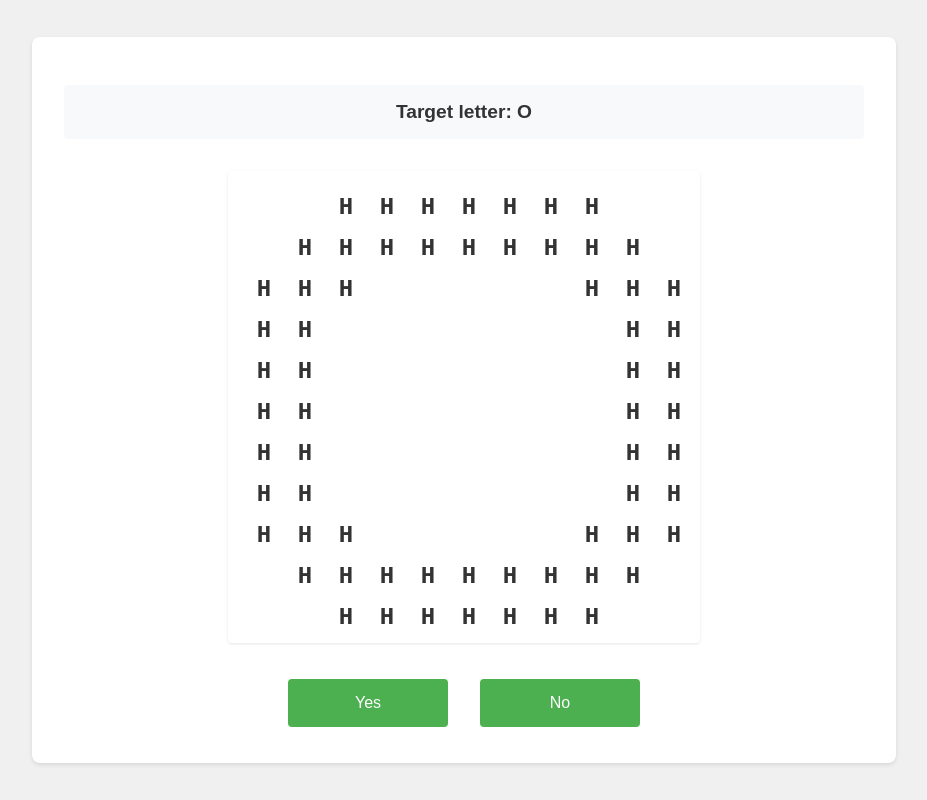
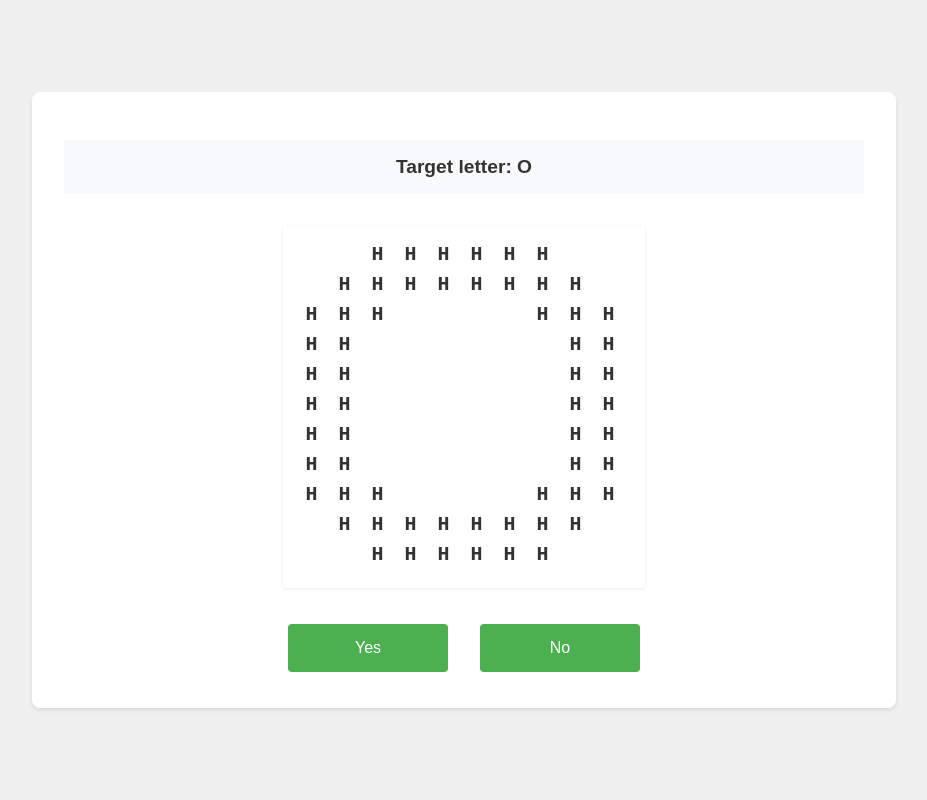
Before and after one commit to mofeimw/nyu-creating-connections-navon, a plain HTML site: page index.html in a window 1280 px wide. Both pictures are taken after a click on the button "Start Test". Shown: the whole page, without its empty margins (176-1103 px from the left). Drawn offline with Linux system fonts and the light colour scheme.

Commit message:
small fix - letter size/readability with grid

```diff
--- a/css/styles.css
+++ b/css/styles.css
@@ -76,10 +76,10 @@ body {
 
 .navon-display {
     display: grid;
-    grid-template-columns: repeat(11, 1fr);
-    gap: 1px;
-    width: 440px;
-    height: 440px;
+    grid-template-columns: repeat(10, 1fr);
+    gap: 0px;
+    width: 330px;
+    height: 330px;
     margin: 2rem auto;
     font-family: monospace;
     background-color: #fff;
@@ -92,12 +92,14 @@ body {
     display: flex;
     justify-content: center;
     align-items: center;
-    font-size: 24px;
+    font-size: 20px;
     font-weight: 500;
-    height: 40px;
-    width: 40px;
+    height: 25px;
+    width: 25px;
     color: #333;
     font-weight: bold;
+    line-height: 1;
+    padding: 0;
 }
 
 .target-info {
--- a/js/letters.js
+++ b/js/letters.js
@@ -1,71 +1,58 @@
 // available letters for the test
-const letters = ['H', 'S', 'O', 'E', 'T'];
+const letters = ['H', 'O', 'E', 'T'];
 
 // letter patterns for drawing the Navon figures (11x11 grid)
 const letterPatterns = {
     'H': [
-        [1,1,0,0,0,0,0,0,0,1,1],
-        [1,1,0,0,0,0,0,0,0,1,1],
-        [1,1,0,0,0,0,0,0,0,1,1],
-        [1,1,0,0,0,0,0,0,0,1,1],
-        [1,1,1,1,1,1,1,1,1,1,1],
-        [1,1,1,1,1,1,1,1,1,1,1],
-        [1,1,1,1,1,1,1,1,1,1,1],
-        [1,1,0,0,0,0,0,0,0,1,1],
-        [1,1,0,0,0,0,0,0,0,1,1],
-        [1,1,0,0,0,0,0,0,0,1,1],
-        [1,1,0,0,0,0,0,0,0,1,1]
+        [1,1,0,0,0,0,0,0,1,1],
+        [1,1,0,0,0,0,0,0,1,1],
+        [1,1,0,0,0,0,0,0,1,1],
+        [1,1,0,0,0,0,0,0,1,1],
+        [1,1,0,0,0,0,0,0,1,1],
+        [1,1,1,1,1,1,1,1,1,1],
+        [1,1,1,1,1,1,1,1,1,1],
+        [1,1,0,0,0,0,0,0,1,1],
+        [1,1,0,0,0,0,0,0,1,1],
+        [1,1,0,0,0,0,0,0,1,1],
+        [1,1,0,0,0,0,0,0,1,1]
     ],
     'O': [
-        [0,0,1,1,1,1,1,1,1,0,0],
-        [0,1,1,1,1,1,1,1,1,1,0],
-        [1,1,1,0,0,0,0,0,1,1,1],
-        [1,1,0,0,0,0,0,0,0,1,1],
-        [1,1,0,0,0,0,0,0,0,1,1],
-        [1,1,0,0,0,0,0,0,0,1,1],
-        [1,1,0,0,0,0,0,0,0,1,1],
-        [1,1,0,0,0,0,0,0,0,1,1],
-        [1,1,1,0,0,0,0,0,1,1,1],
-        [0,1,1,1,1,1,1,1,1,1,0],
-        [0,0,1,1,1,1,1,1,1,0,0]
-    ],
-    'S': [
-        [0,1,1,1,1,1,1,1,1,1,0],
-        [1,1,1,1,1,1,1,1,1,1,1],
-        [1,1,0,0,0,0,0,0,0,0,0],
-        [1,1,0,0,0,0,0,0,0,0,0],
-        [1,1,1,1,1,1,1,1,1,0,0],
-        [0,1,1,1,1,1,1,1,1,1,0],
-        [0,0,0,0,0,0,0,1,1,1,1],
-        [0,0,0,0,0,0,0,0,0,1,1],
-        [1,1,0,0,0,0,0,0,0,1,1],
-        [1,1,1,1,1,1,1,1,1,1,1],
-        [0,1,1,1,1,1,1,1,1,0,0]
+        [0,0,1,1,1,1,1,1,0,0],
+        [0,1,1,1,1,1,1,1,1,0],
+        [1,1,1,0,0,0,0,1,1,1],
+        [1,1,0,0,0,0,0,0,1,1],
+        [1,1,0,0,0,0,0,0,1,1],
+        [1,1,0,0,0,0,0,0,1,1],
+        [1,1,0,0,0,0,0,0,1,1],
+        [1,1,0,0,0,0,0,0,1,1],
+        [1,1,1,0,0,0,0,1,1,1],
+        [0,1,1,1,1,1,1,1,1,0],
+        [0,0,1,1,1,1,1,1,0,0]
     ],
     'E': [
-        [1,1,1,1,1,1,1,1,1,1,1],
-        [1,1,1,1,1,1,1,1,1,1,1],
-        [1,1,0,0,0,0,0,0,0,0,0],
-        [1,1,0,0,0,0,0,0,0,0,0],
-        [1,1,1,1,1,1,1,1,1,0,0],
-        [1,1,1,1,1,1,1,1,1,0,0],
-        [1,1,0,0,0,0,0,0,0,0,0],
-        [1,1,0,0,0,0,0,0,0,0,0],
-        [1,1,0,0,0,0,0,0,0,0,0],
-        [1,1,1,1,1,1,1,1,1,1,1],
-        [1,1,1,1,1,1,1,1,1,1,1]
+        [1,1,1,1,1,1,1,1,1,1],
+        [1,1,1,1,1,1,1,1,1,1],
+        [1,1,0,0,0,0,0,0,0,0],
+        [1,1,0,0,0,0,0,0,0,0],
+        [1,1,1,1,1,1,1,1,0,0],
+        [1,1,1,1,1,1,1,1,0,0],
+        [1,1,0,0,0,0,0,0,0,0],
+        [1,1,0,0,0,0,0,0,0,0],
+        [1,1,0,0,0,0,0,0,0,0],
+        [1,1,1,1,1,1,1,1,1,1],
+        [1,1,1,1,1,1,1,1,1,1]
     ],
     'T': [
-        [1,1,1,1,1,1,1,1,1,1,1],
-        [1,1,1,1,1,1,1,1,1,1,1],
-        [0,0,0,0,1,1,1,0,0,0,0],
-        [0,0,0,0,1,1,1,0,0,0,0],
-        [0,0,0,0,1,1,1,0,0,0,0],
-        [0,0,0,0,1,1,1,0,0,0,0],
-        [0,0,0,0,1,1,1,0,0,0,0],
-        [0,0,0,0,1,1,1,0,0,0,0],
-        [0,0,0,0,1,1,1,0,0,0,0],
-        [0,0,0,0,1,1,1,0,0,0,0],
-        [0,0,0,0,1,1,1,0,0,0,0]
+        [1,1,1,1,1,1,1,1,1,1],
+        [1,1,1,1,1,1,1,1,1,1],
+        [0,0,0,0,1,1,0,0,0,0],
+        [0,0,0,0,1,1,0,0,0,0],
+        [0,0,0,0,1,1,0,0,0,0],
+        [0,0,0,0,1,1,0,0,0,0],
+        [0,0,0,0,1,1,0,0,0,0],
+        [0,0,0,0,1,1,0,0,0,0],
+        [0,0,0,0,1,1,0,0,0,0],
+        [0,0,0,0,1,1,0,0,0,0],
+        [0,0,0,0,1,1,0,0,0,0]
     ]
 };
--- a/js/results.js
+++ b/js/results.js
@@ -68,7 +68,7 @@ const results = {
                         <th>Trial</th>
                         <th>Target</th>
                         <th>Large Letter</th>
-                        <th>Small Letters</th>
+                        <th>Small Letter</th>
                         <th>Target Position</th>
                         <th>Response</th>
                         <th>Correct</th>
```
